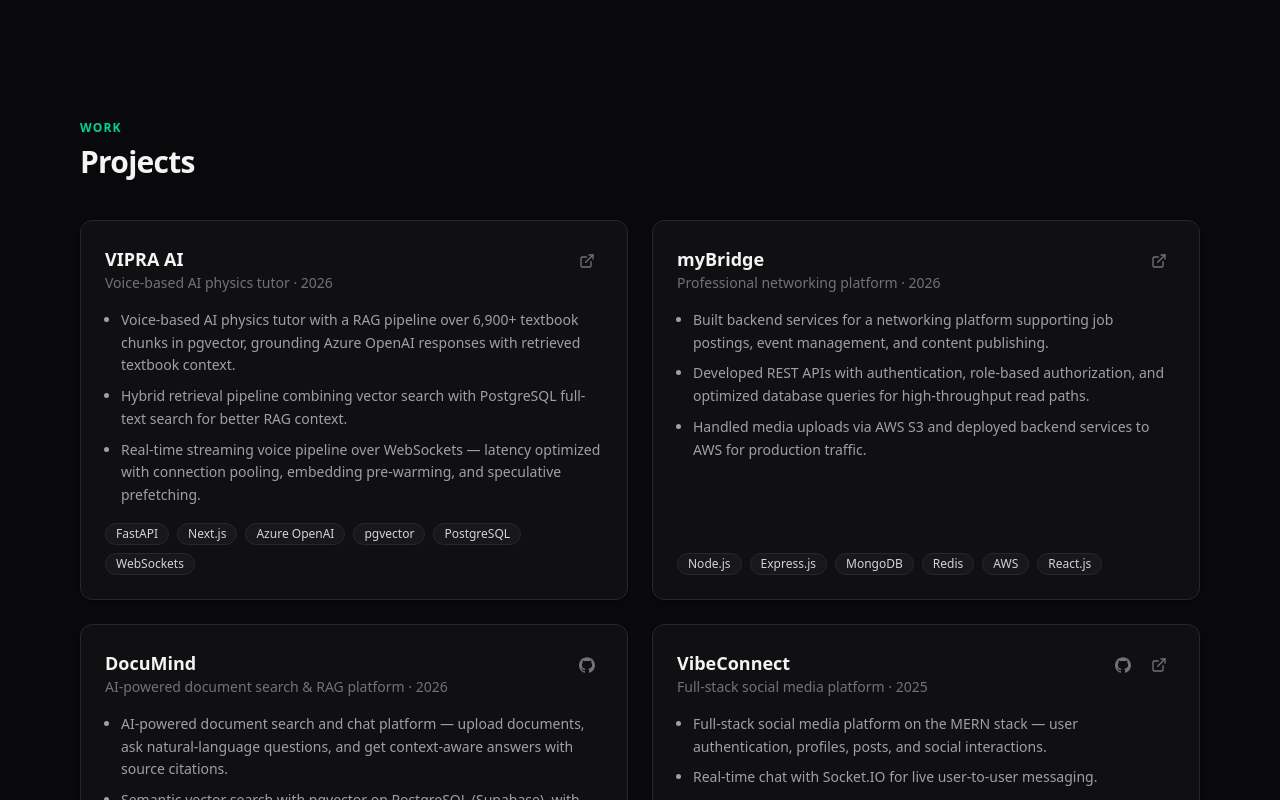
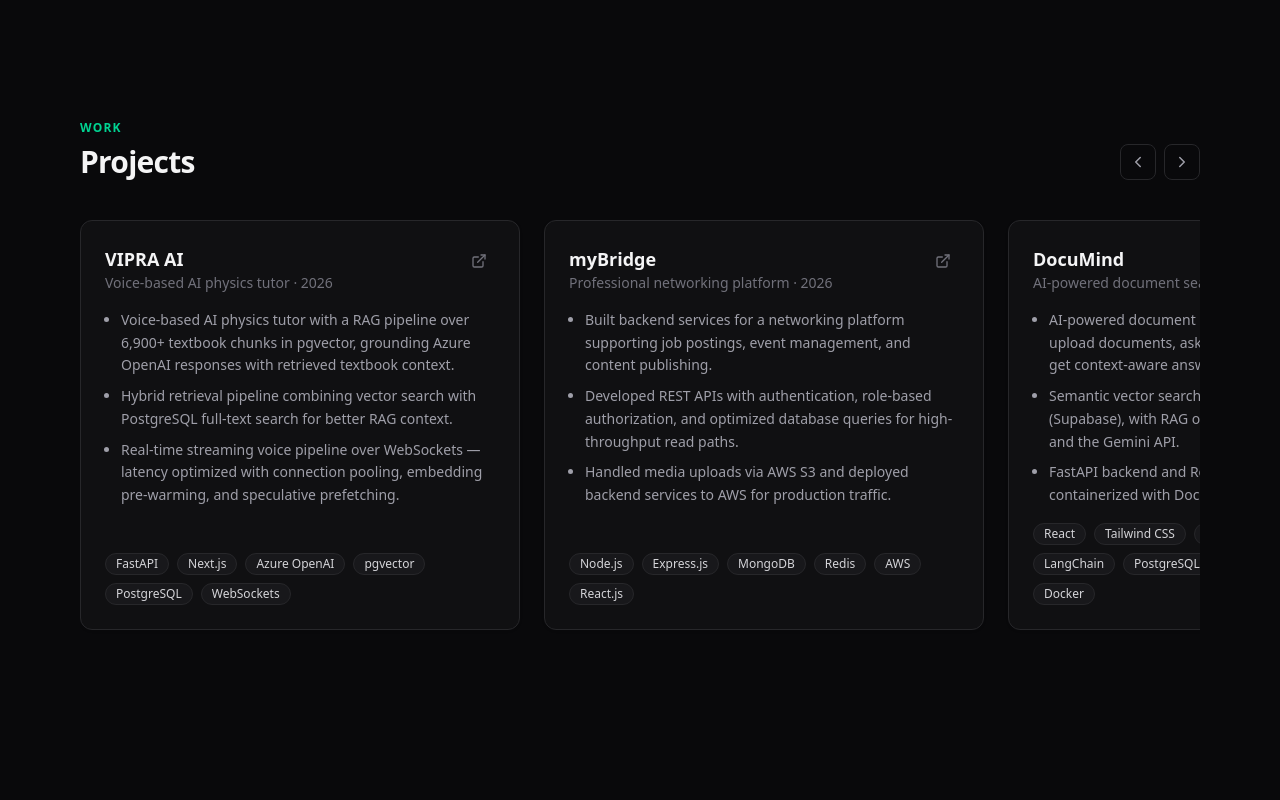
Before and after one commit to UdayMalviya11/portoflio, a React (Vite) app: page / in a window 1280 px wide. Shown: the part 1560-2360 px from the top of the page. Built offline with nearby package versions, Linux system fonts and the light colour scheme; the HTML template or start-up script is replaced by a standard one.

Commit message:
feat: convert projects grid to horizontal snap-scroll carousel

```diff
--- a/src/components/Projects.jsx
+++ b/src/components/Projects.jsx
@@ -1,4 +1,5 @@
-import { ExternalLink } from "lucide-react";
+import { useRef } from "react";
+import { ChevronLeft, ChevronRight, ExternalLink } from "lucide-react";
 import { GithubIcon } from "./ui/brand-icons";
 import SectionHeading from "./SectionHeading";
 import { InView } from "./ui/in-view";
@@ -9,13 +10,40 @@
 const iconLink =
   "inline-flex h-8 w-8 items-center justify-center rounded-lg text-zinc-500 transition-colors hover:bg-zinc-100 hover:text-zinc-900 dark:hover:bg-zinc-800 dark:hover:text-zinc-100";
 
+const arrowButton =
+  "inline-flex h-9 w-9 items-center justify-center rounded-lg border border-zinc-200 text-zinc-600 transition-colors hover:bg-zinc-100 hover:text-zinc-900 dark:border-zinc-800 dark:text-zinc-400 dark:hover:bg-zinc-800 dark:hover:text-zinc-100";
+
 export default function Projects() {
+  const scroller = useRef(null);
+
+  function scrollByCard(dir) {
+    const el = scroller.current;
+    if (!el) return;
+    const card = el.querySelector("[data-card]");
+    const amount = card ? card.offsetWidth + 24 : 480;
+    el.scrollBy({ left: dir * amount, behavior: "smooth" });
+  }
+
   return (
     <section id="projects" className="scroll-mt-24 py-16 md:py-20">
+      <div className="flex items-end justify-between">
         <SectionHeading eyebrow="Work" title="Projects" />
-      <div className="mt-10 grid gap-6 md:grid-cols-2">
-        {projects.map((project, i) => (
-          <InView key={project.name} delay={i * 0.1}>
+        <div className="hidden gap-2 md:flex">
+          <button onClick={() => scrollByCard(-1)} aria-label="Scroll projects left" className={arrowButton}>
+            <ChevronLeft size={18} />
+          </button>
+          <button onClick={() => scrollByCard(1)} aria-label="Scroll projects right" className={arrowButton}>
+            <ChevronRight size={18} />
+          </button>
+        </div>
+      </div>
+      <InView delay={0.1}>
+        <div
+          ref={scroller}
+          className="no-scrollbar mt-10 flex snap-x snap-mandatory gap-6 overflow-x-auto scroll-smooth pb-2"
+        >
+          {projects.map((project) => (
+            <div key={project.name} data-card className="w-[85vw] shrink-0 snap-start sm:w-[440px]">
               <Card className="flex h-full flex-col">
                 <div className="flex items-start justify-between gap-2">
                   <div>
@@ -60,9 +88,10 @@
                   ))}
                 </div>
               </Card>
-          </InView>
+            </div>
           ))}
         </div>
+      </InView>
     </section>
   );
 }
--- a/src/index.css
+++ b/src/index.css
@@ -18,3 +18,12 @@
 ::selection {
   @apply bg-emerald-500/30;
 }
+
+.no-scrollbar {
+  scrollbar-width: none;
+  -ms-overflow-style: none;
+}
+
+.no-scrollbar::-webkit-scrollbar {
+  display: none;
+}
```
Also changed, not shown: .claude/settings.json (added). Lines whose indentation alone changed are shown as unchanged.
